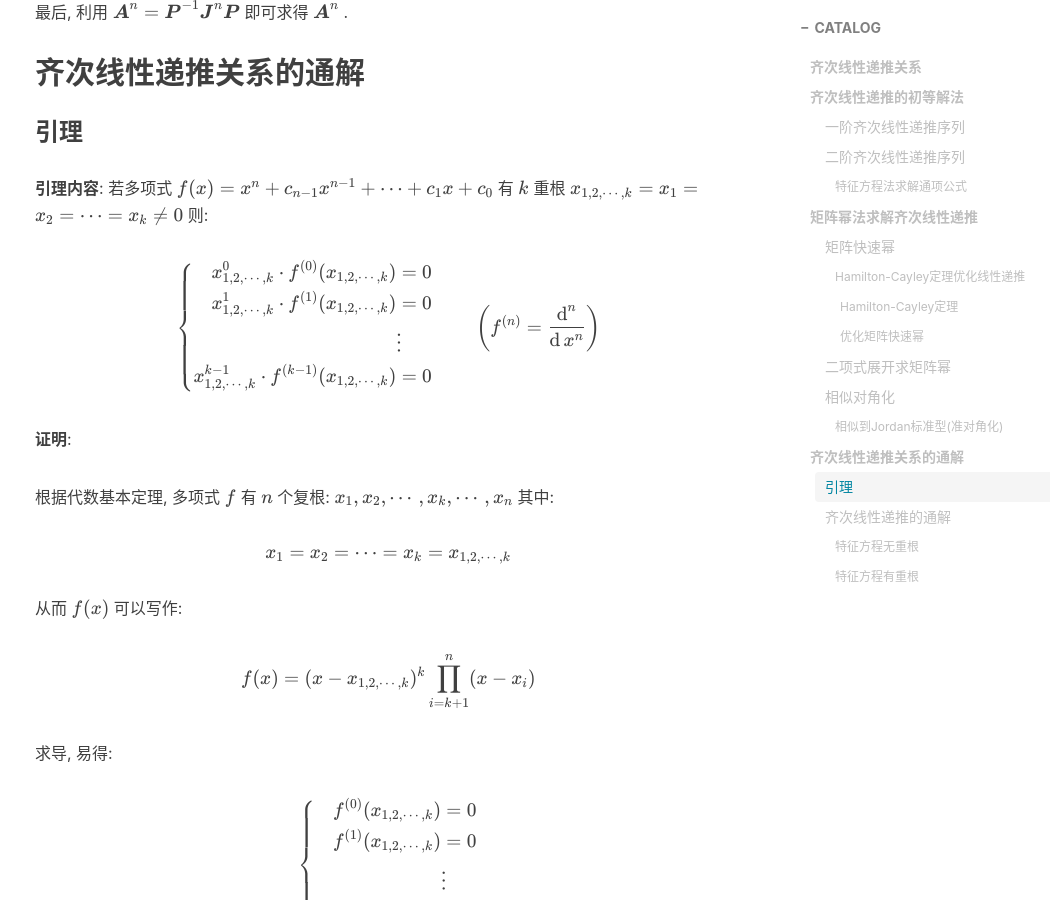
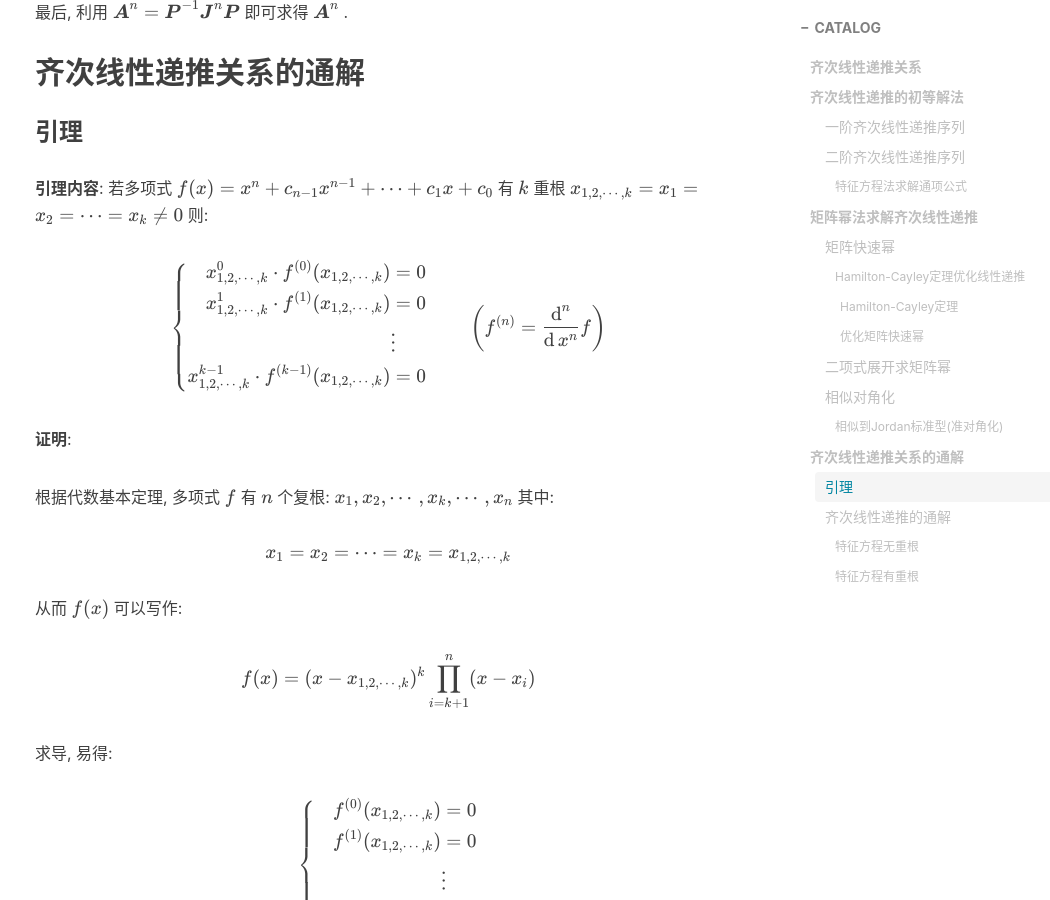
Before and after one commit to Coekjan/coekjan.github.io, a Jekyll site: the page built from _posts/Linear-Algebra/2021-02-15-Homogeneous-Linear-Recurrence-Sequence.md, in a window 1280 px wide and 900 px high, scrolled down 6468 px. Shown: the whole window, without its empty margins (230-1280 px from the left). Built offline with Jekyll 4.4.1, drawn with Linux system fonts in a browser that asks for light colours; nearby versions of some CDN libraries; comment, search, counter and statistics services are not loaded.

Commit message:
Update 2021-02-15-Homogeneous-Linear-Recurrence-Sequence.md

```diff
--- a/_posts/Linear-Algebra/2021-02-15-Homogeneous-Linear-Recurrence-Sequence.md
+++ b/_posts/Linear-Algebra/2021-02-15-Homogeneous-Linear-Recurrence-Sequence.md
@@ -296,7 +296,7 @@ $$
     x_{1,2,\dotsm,k}^1\cdot f^{(1)}(x_{1,2,\dotsm,k})&=0\\
     &\vdots\\
     x_{1,2,\dotsm,k}^{k-1}\cdot f^{(k-1)}(x_{1,2,\dotsm,k})&=0
-\end{aligned}\right.\qquad\left(f^{(n)}=\frac{\operatorname{d}^n}{\operatorname{d}x^n}\right)
+\end{aligned}\right.\qquad\left(f^{(n)}=\frac{\operatorname{d}^n}{\operatorname{d}x^n}f\right)
 $$
 
 **证明**:
```
